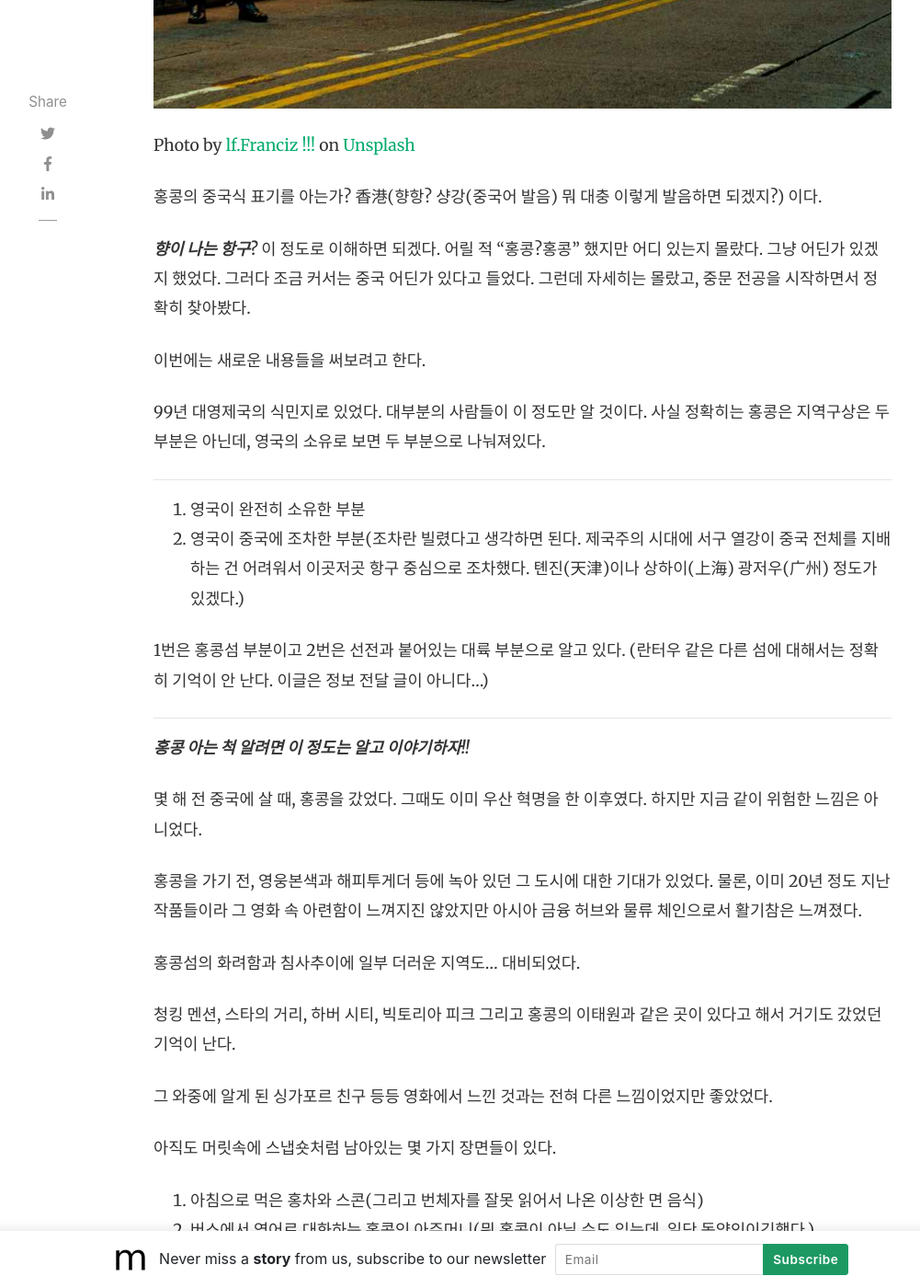
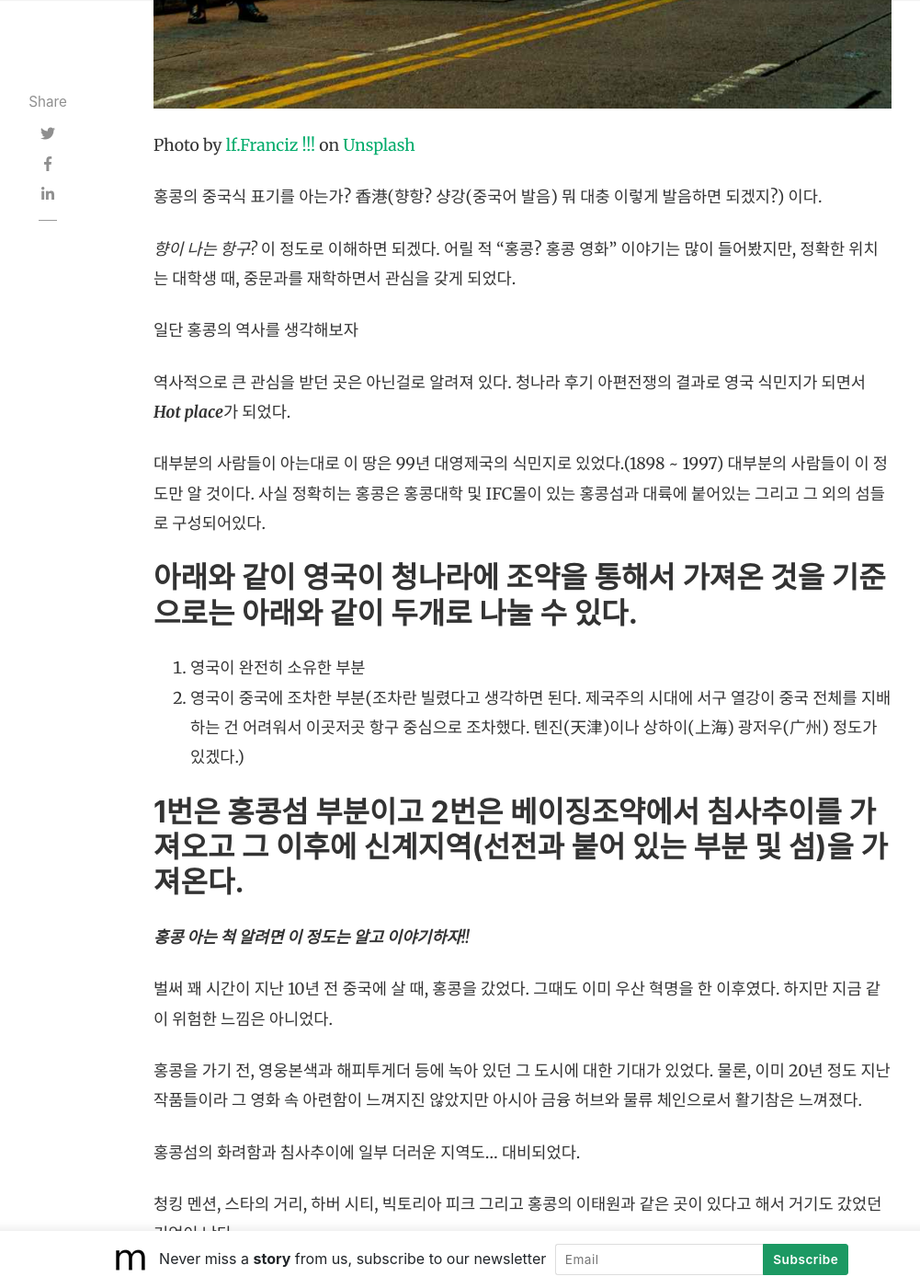
Before and after one commit to y-t-his-int-j/blog, a Jekyll site: the page built from _posts/2021-11-25-hongkong.md, in a window 1280 px wide and 1400 px high, scrolled down 1502 px. Shown: the whole window at 92% size, without its empty margins (118-1119 px from the left). Built offline with Jekyll 4.4.1, drawn with Linux system fonts in a browser that asks for light colours; nearby versions of some CDN libraries; comment, search, counter and statistics services are not loaded; some of the changed text lies outside the part shown.

Commit message:
updating hongkong resouces

```diff
--- a/_posts/2021-11-25-hongkong.md
+++ b/_posts/2021-11-25-hongkong.md
@@ -1,8 +1,8 @@
 ---
 layout: post
-title: "홍콩에 대한 기억"
+title: "오랜만에 홍콩"
 author: jjin
-categories: [ China]
+categories: [ China, Hongkong ]
 image: assets/images/hongkong.jpg
 featured: true
 hidden: true
@@ -11,41 +11,32 @@
 
 홍콩의 중국식 표기를 아는가? 香港(향항? 샹강(중국어 발음) 뭐 대충 이렇게 발음하면 되겠지?) 이다.
 
-***향이 나는 항구?*** 이 정도로 이해하면 되겠다. 어릴 적 "홍콩?홍콩" 했지만 어디 있는지 몰랐다. 그냥 어딘가 있겠지 했었다. 그러다 조금 커서는 중국 어딘가 있다고 들었다. 그런데 자세히는 몰랐고, 중문 전공을 시작하면서 정확히 찾아봤다.
+*향이 나는 항구?* 이 정도로 이해하면 되겠다. 어릴 적 "홍콩? 홍콩 영화" 이야기는 많이 들어봤지만, 정확한 위치는 대학생 때, 중문과를 재학하면서 관심을 갖게 되었다.
 
-이번에는 새로운 내용들을 써보려고 한다.
+일단 홍콩의 역사를 생각해보자
 
+역사적으로 큰 관심을 받던 곳은 아닌걸로 알려져 있다. 청나라 후기 아편전쟁의 결과로 영국 식민지가 되면서 ***Hot place***가 되었다.
 
-99년 대영제국의 식민지로 있었다. 대부분의 사람들이 이 정도만 알 것이다. 사실 정확히는 홍콩은 지역구상은 두 부분은 아닌데, 영국의 소유로 보면 두 부분으로 나눠져있다.
+대부분의 사람들이 아는대로 이 땅은 99년 대영제국의 식민지로 있었다.(1898 ~ 1997) 대부분의 사람들이 이 정도만 알 것이다. 사실 정확히는 홍콩은 홍콩대학 및 IFC몰이 있는 홍콩섬과 대륙에 붙어있는 그리고 그 외의 섬들로 구성되어있다.
 
+아래와 같이 영국이 청나라에 조약을 통해서 가져온 것을 기준으로는 아래와 같이 두개로 나눌 수 있다.
 ---
 
 1. 영국이 완전히 소유한 부분
 2. 영국이 중국에 조차한 부분(조차란 빌렸다고 생각하면 된다. 제국주의 시대에 서구 열강이 중국 전체를 지배하는 건 어려워서 이곳저곳 항구 중심으로 조차했다. 톈진(天津)이나 상하이(上海) 광저우(广州) 정도가 있겠다.)
 
-1번은 홍콩섬 부분이고 2번은 선전과 붙어있는 대륙 부분으로 알고 있다. (란터우 같은 다른 섬에 대해서는 정확히 기억이 안 난다. 이글은 정보 전달 글이 아니다...)
-
+1번은 홍콩섬 부분이고 2번은 베이징조약에서 침사추이를 가져오고 그 이후에 신계지역(선전과 붙어 있는 부분 및 섬)을 가져온다.
 ---
-
-
 
 ***홍콩 아는 척 알려면 이 정도는 알고 이야기하자!!***
 
-
-
-몇 해 전 중국에 살 때, 홍콩을 갔었다. 그때도 이미 우산 혁명을 한 이후였다. 하지만 지금 같이 위험한 느낌은 아니었다.
+벌써 꽤 시간이 지난 10년 전 중국에 살 때, 홍콩을 갔었다. 그때도 이미 우산 혁명을 한 이후였다. 하지만 지금 같이 위험한 느낌은 아니었다.
 
 홍콩을 가기 전, 영웅본색과 해피투게더 등에 녹아 있던 그 도시에 대한 기대가 있었다. 물론, 이미 20년 정도 지난 작품들이라 그 영화 속 아련함이 느껴지진 않았지만 아시아 금융 허브와 물류 체인으로서 활기참은 느껴졌다.
 
-
-
 홍콩섬의 화려함과 침사추이에 일부 더러운 지역도... 대비되었다.
 
-
-
 청킹 멘션, 스타의 거리, 하버 시티, 빅토리아 피크 그리고 홍콩의 이태원과 같은 곳이 있다고 해서 거기도 갔었던 기억이 난다.
-
-
 
 그 와중에 알게 된 싱가포르 친구 등등 영화에서 느낀 것과는 전혀 다른 느낌이었지만 좋았었다.
 
@@ -57,14 +48,9 @@
 2. 버스에서 영어로 대화하는 홍콩인 아주머니(뭐 홍콩이 아닐 수도 있는데, 일단 동양인이긴했다.)
 3. 홍콩 서점을 들어가는데, 나한테 광둥어로 쏼라쏼라 해서 **"내가 나 홍콩사람 아니야!! 영어나 만다린으로 말해줘"** 했던 우스운 경험도 있었다.
 
-
-
 홍콩을 다녀간 후 중국에 몇 달 더 살다가 개인적인 사정으로 한국으로 귀국하게 되었다. 이후로는 해외 홍콩은커녕 북경 한번 다녀간 게 전부여서 많이 아쉬운 상태이다.
 
-
-
-최근 2~3년간 중국 정부의 홍콩의 직접 개입이 많아지고 있다. 당연한 현상이고 과거의 홍콩을 좋아했던 사람으로서는 아쉬운 상황이다. 2047년인가? 까지 자치권을 인정해주겠다고 했는데, 현재 홍콩이 벌어들이는 외화가 상하이(上海)나 선전(深圳)이 비해서 그리 크지 않다고 한다. 그러니 중국 당국에서는 홍콩의 고도의 자치권을 인정해줄 이유가 크게 없다는 분석이 많다.
-
+내가 한국을 돌아 온 후
 
 
 얼른 다시 한번 꼭 가고 싶은 도시다.
```
